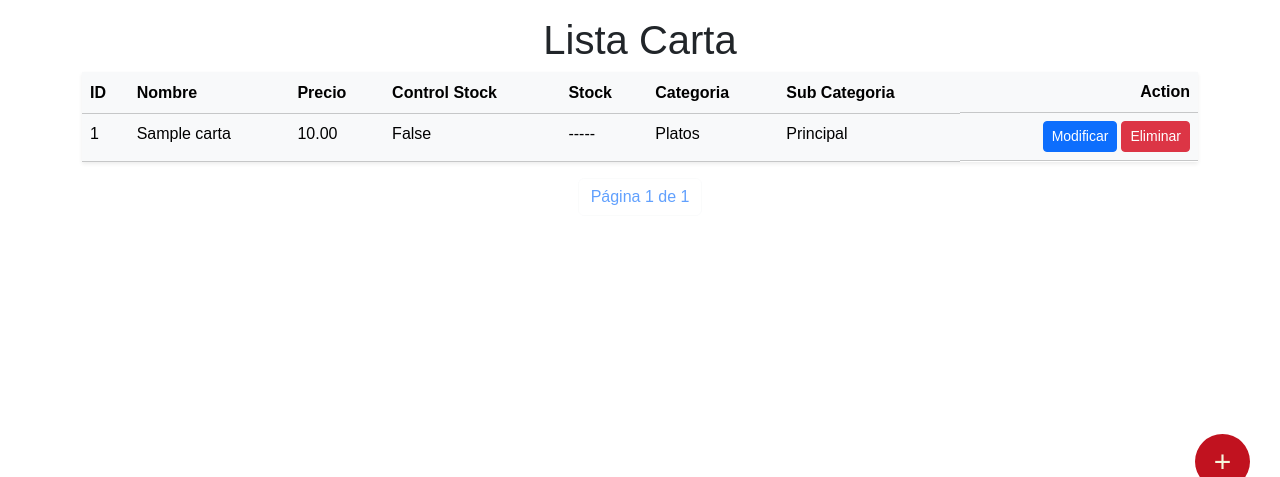
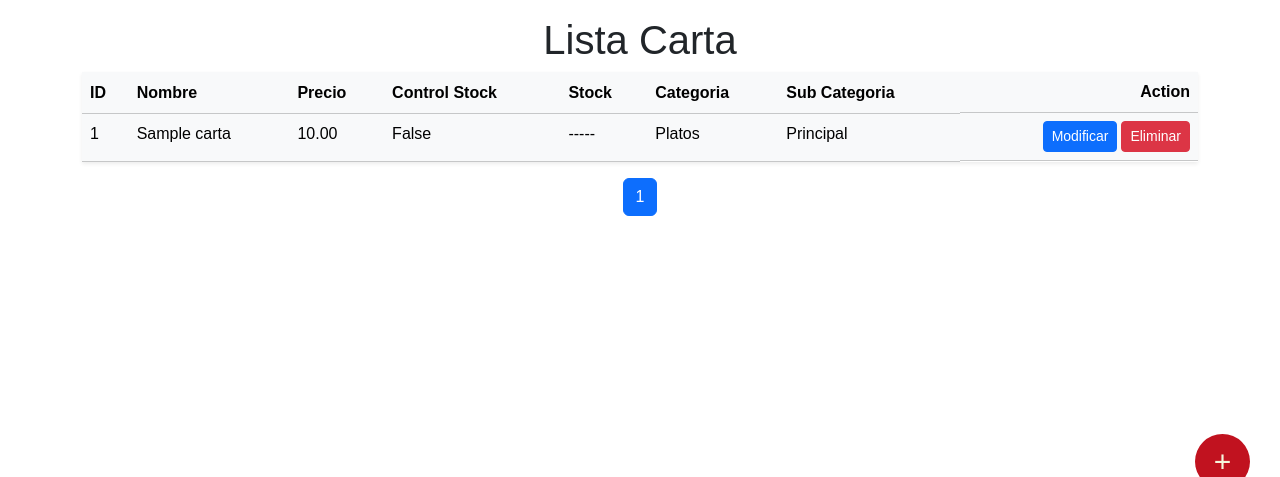
Before and after one commit to MatiasArregui/PatioDelAbuelo, a Django app: page /carta/ in a window 1280 px wide. Shown: the part 191-668 px from the top of the page. Run offline with Django 5.2, Linux system fonts and the light colour scheme; data comes from the database, SQL or seed files in the repository; tables that the repository leaves empty hold one stand-in row (values such as "Sample post"); some libraries are stand-ins or nearby versions.

Commit message:
paginacion con numeros y limite de numeros

```diff
--- a/patioAbuelo/miAplicacion/views.py
+++ b/patioAbuelo/miAplicacion/views.py
@@ -21,6 +21,7 @@ class LoginIngreso(LoginView):
 
 # PLATO VIEWS ------------------------------------------------------------------------------>
 # Listado plato --------------------------->
+
 def listaCarta(request):
     carta = Carta.objects.all()
     categoria = Categoria.objects.get(nombre__icontains="plato")
@@ -30,10 +31,15 @@ def listaCarta(request):
     page_number = request.GET.get('page')  # Obtener el número de página de la query string
     page_obj = paginator.get_page(page_number)  # Obtener objetos de la página actual
 
+    # Calcular el rango de páginas
+    page_range_start = max(1, page_obj.number - 3)
+    page_range_end = min(page_obj.paginator.num_pages, page_obj.number + 3)
+
     # Preparar el contexto
     context = {
         "page_obj": page_obj,
-        "categoria": categoria
+        "categoria": categoria,
+        "page_range": range(page_range_start, page_range_end + 1)  # Rango de páginas
     }
 
     return render(request, template_name="./listas/listaCarta.html", context=context)
--- a/patioAbuelo/patioAbuelo/templates/listas/listaCarta.html
+++ b/patioAbuelo/patioAbuelo/templates/listas/listaCarta.html
@@ -45,17 +45,21 @@
 
 <div class="pagination justify-content-center">
     {% if page_obj.has_previous %}
-        <a class="btn btn-outline-primary mb-3" href="?page=1">Primera</a>
-        <a class="btn btn-outline-primary mb-3" href="?page={{ page_obj.previous_page_number }}">Anterior</a>
+        <a class="btn btn-outline-primary mb-3" href="?page=1">« Primera</a>
+        <a class="btn btn-outline-primary mb-3" href="?page={{ page_obj.previous_page_number }}">‹ Anterior</a>
     {% endif %}
 
-    <span class="current-page btn btn-outline-light disabled text-primary mb-3">
-        Página {{ page_obj.number }} de {{ page_obj.paginator.num_pages }}
-    </span>
+    {% for i in page_range %}
+        {% if page_obj.number == i %}
+            <span class="btn btn-primary mb-3">{{ i }}</span>
+        {% else %}
+            <a class="btn btn-outline-primary mb-3" href="?page={{ i }}">{{ i }}</a>
+        {% endif %}
+    {% endfor %}
 
     {% if page_obj.has_next %}
-        <a class="btn btn-outline-primary mb-3" href="?page={{ page_obj.next_page_number }}">Siguiente</a>
-        <a class="btn btn-outline-primary mb-3" href="?page={{ page_obj.paginator.num_pages }}">Última</a>
+        <a class="btn btn-outline-primary mb-3" href="?page={{ page_obj.next_page_number }}">Siguiente ›</a>
+        <a class="btn btn-outline-primary mb-3" href="?page={{ page_obj.paginator.num_pages }}">Última »</a>
     {% endif %}
 </div>
 
```
